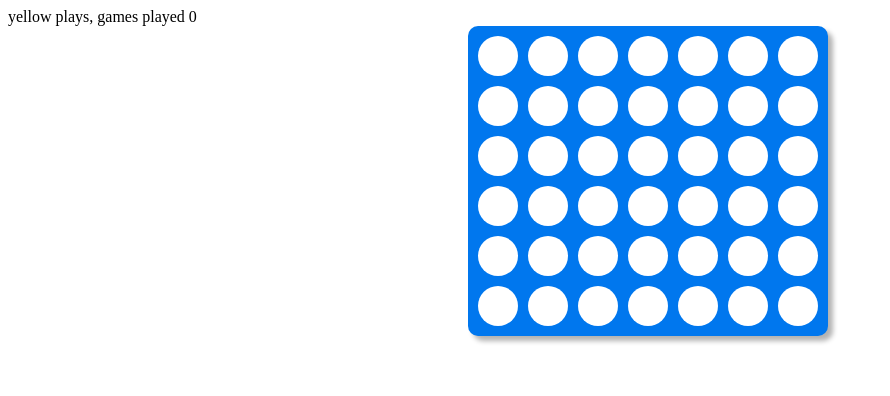
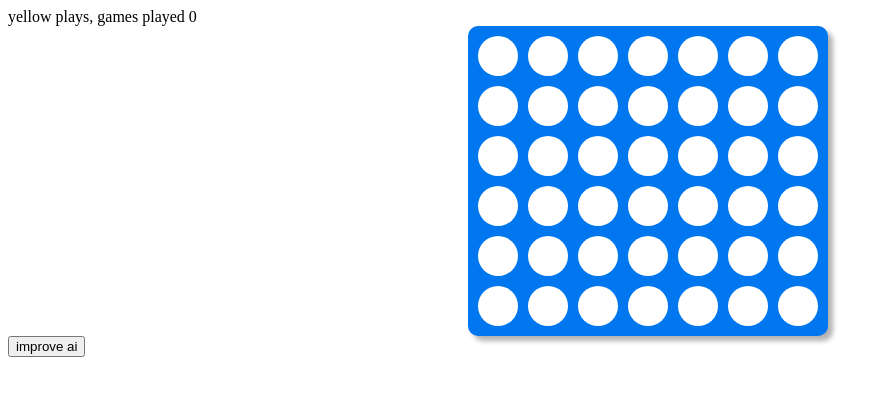
Before and after one commit to JulCzar/connect-4, a React (Create React App) app: page /game/pvc in a window 1280 px wide. Shown: the top 396 px of the page, without its empty margins (0-890 px from the left). Built offline with nearby package versions, Linux system fonts and the light colour scheme.

Commit message:
added route to cvc route again

```diff
--- a/src/screens/Game/views/PvC.tsx
+++ b/src/screens/Game/views/PvC.tsx
@@ -1,11 +1,13 @@
 import React from 'react';
 import { useEffect } from 'react';
+import { useNavigate } from 'react-router-dom';
 import { useGameContext } from '../../../services';
 import { Board } from '../../../shared';
 import { Color } from '../../../types';
 
 const PvP: React.FC = () => {
   const { setAI } = useGameContext();
+  const navigate = useNavigate();
 
   useEffect(() => {
     setAI([Color.R]);
@@ -13,7 +15,19 @@
     return () => setAI([]);
     // eslint-disable-next-line react-hooks/exhaustive-deps
   }, []);
-  return <Board />;
+  return (
+    <>
+      <Board />
+
+      <button
+        onClick={() => {
+          navigate('/game/cvc');
+        }}>
+        {' '}
+        improve ai
+      </button>
+    </>
+  );
 };
 
 export default PvP;
```
